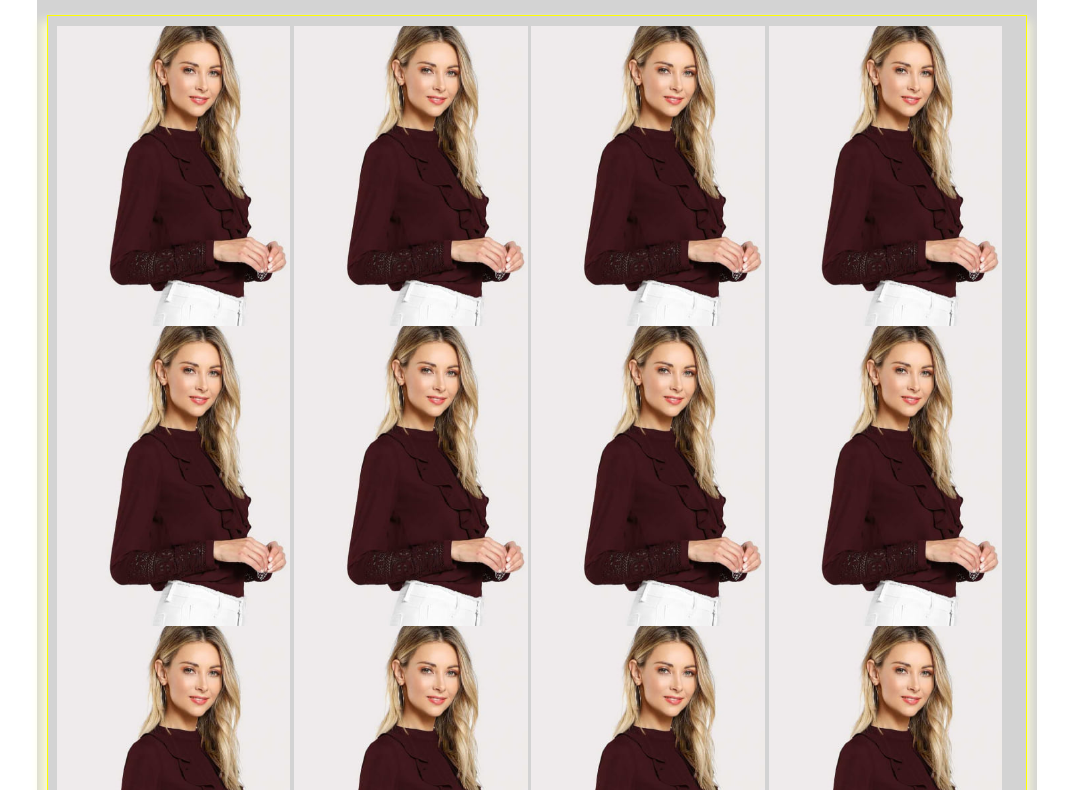
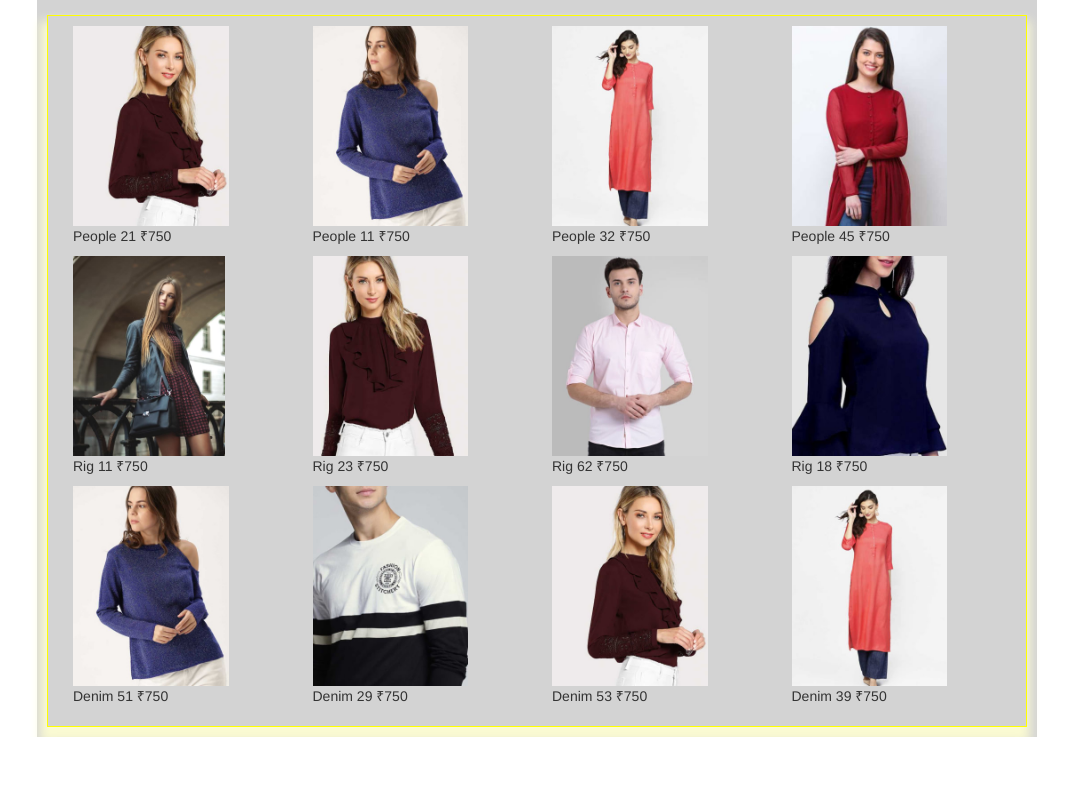
Before and after one commit to shruthiklk15/dd-shop-cart, a plain HTML site: page index.html in a window 1280 px wide. Shown: the part 80-870 px from the top of the page, without its empty margins (103-1176 px from the left). After the commit the page ends 817 px from the top, so only its background shows below. Drawn offline with nearby package versions, Linux system fonts and the light colour scheme.

Commit message:
added jquery instead of javascript and added few more images for shopping cart

```diff
--- a/index.html
+++ b/index.html
@@ -22,13 +22,13 @@
             display: none;
         }
 
-        .column {
+        .column col-md-12 col-sm-12 {
             flex: 52%;
             padding: 0px 14px;
         }
 
         .homeImg {
-            height: 300px;
+            height: 200px;
         }
 
         #home {
@@ -45,7 +45,7 @@
 
         .navbar-inverse {
             background-color: lightgray !important;
-            border-color: #080808 !important;
+            border-color: darkgrey !important;
         }
 
         .affix+.container-fluid {
@@ -54,6 +54,10 @@
 
         .topPadding {
             padding-top: 13px;
+        }
+
+        .leftSpace {
+            margin-left: 4px !important;
         }
     </style>
     <meta name="viewport" content="width=device-width, initial-scale=1">
@@ -86,7 +90,7 @@
                             <i class="fa fa-shopping-cart" aria-hidden="true"></i>
                         </span>
                     </button>
-                    <button type="button" class="btn">
+                    <button type="button" class="btn leftSpace">
                         <span>
                             <i class="fa fa-user-o" aria-hidden="true"></i> Login
                         </span>
@@ -97,29 +101,65 @@
         <!-- home body here -->
         <div id="home">
             <div class="row">
-                <div class="column">
-                    <img class="homeImg" src="images\shop-11.jpg">
-                    <img class="homeImg" src="images\shop-11.jpg">
-                    <img class="homeImg" src="images\shop-11.jpg">
-                    <img class="homeImg" src="images\shop-11.jpg">
+                <div class="column col-md-12 col-sm-12">
+                    <div class="imgSpace col-md-3 col-sm-3">
+                        <img class="homeImg" src="images\shop-11.jpg">
+                        <p>People 21 ₹750</p>
+                    </div>
+                    <div class="imgSpace col-md-3 col-sm-3">
+                        <img class="homeImg" src="images\shop-8.jpg">
+                        <p>People 11 ₹750</p>
+                    </div>
+                    <div class="imgSpace col-md-3 col-sm-3">
+                        <img class="homeImg" src="images\shop-6.jpg">
+                        <p>People 32 ₹750</p>
+                    </div>
+                    <div class="imgSpace col-md-3 col-sm-3">
+                        <img class="homeImg" src="images\shop-44.jpg">
+                        <p>People 45 ₹750</p>
+                    </div>
                 </div>
-                <div class="column">
-                    <img class="homeImg" src="images\shop-11.jpg">
-                    <img class="homeImg" src="images\shop-11.jpg">
-                    <img class="homeImg" src="images\shop-11.jpg">
-                    <img class="homeImg" src="images\shop-11.jpg">
+                <div class="column col-md-12 col-sm-12">
+                    <div class="imgSpace col-md-3 col-sm-3">
+                        <img class="homeImg" src="images\left1.jpg">
+                        <p>Rig 11 ₹750</p>
+                    </div>
+                    <div class="imgSpace col-md-3 col-sm-3">
+                        <img class="homeImg" src="images\shop-1.jpg">
+                        <p>Rig 23 ₹750</p>
+                    </div>
+                    <div class="imgSpace col-md-3 col-sm-3">
+                        <img class="homeImg" src="images\shop-22.jpg">
+                        <p>Rig 62 ₹750</p>
+                    </div>
+                    <div class="imgSpace col-md-3 col-sm-3">
+                        <img class="homeImg" src="images\shop-3.jpg">
+                        <p>Rig 18 ₹750</p>
+                    </div>
                 </div>
-                <div class="column">
-                    <img class="homeImg" src="images\shop-11.jpg">
-                    <img class="homeImg" src="images\shop-11.jpg">
-                    <img class="homeImg" src="images\shop-11.jpg">
-                    <img class="homeImg" src="images\shop-11.jpg">
-                </div>
-                <div class="column">
-                    <img class="homeImg" src="images\shop-11.jpg">
-                    <img class="homeImg" src="images\shop-11.jpg">
-                    <img class="homeImg" src="images\shop-11.jpg">
-                    <img class="homeImg" src="images\shop-11.jpg">
+                <!-- <div class="column col-md-12 col-sm-12">
+                    <img class="homeImg" src="images\banner1.jpg">
+                    <img class="homeImg" src="images\banner2.jpg">
+                    <img class="homeImg" src="images\banner3.jpg">
+                    <img class="homeImg" src="images\banner4.jpg">
+                </div> -->
+                <div class="column col-md-12 col-sm-12">
+                    <div class="imgSpace col-md-3 col-sm-3">
+                        <img class="homeImg" src="images\shop-8.jpg">
+                        <p>Denim 51 ₹750</p>
+                    </div>
+                    <div class="imgSpace col-md-3 col-sm-3">
+                        <img class="homeImg" src="images\shop-77.jpg">
+                        <p>Denim 29 ₹750</p>
+                    </div>
+                    <div class="imgSpace col-md-3 col-sm-3">
+                        <img class="homeImg" src="images\shop-11.jpg">
+                        <p>Denim 53 ₹750</p>
+                    </div>
+                    <div class="imgSpace col-md-3 col-sm-3">
+                        <img class="homeImg" src="images\shop-6.jpg">
+                        <p>Denim 39 ₹750</p>
+                    </div>
                 </div>
             </div>
         </div>
--- a/index.js
+++ b/index.js
@@ -1,10 +1,9 @@
 function displayHome() {
-    document.getElementById("cart").style.display = "none";
-    document.getElementById("home").style.display = "block";
+    $("#cart").hide();
+    $("#home").show();
 
 }
 function displayCart() {
-    document.getElementById("home").style.display = "none";
-    document.getElementById("cart").style.display = "block";
-
+    $("#home").hide();
+    $("#cart").show();
 }
```
Also changed, not shown: images/cart1.jpg (added), images/left1.jpg (added), images/shop-1.jpg (added), images/shop-2.jpg (added), images/shop-22.jpg (added), images/shop-3.jpg (added), images/shop-44.jpg (added), images/shop-6.jpg (added), images/shop-77.jpg (added), images/shop-8.jpg (added).
